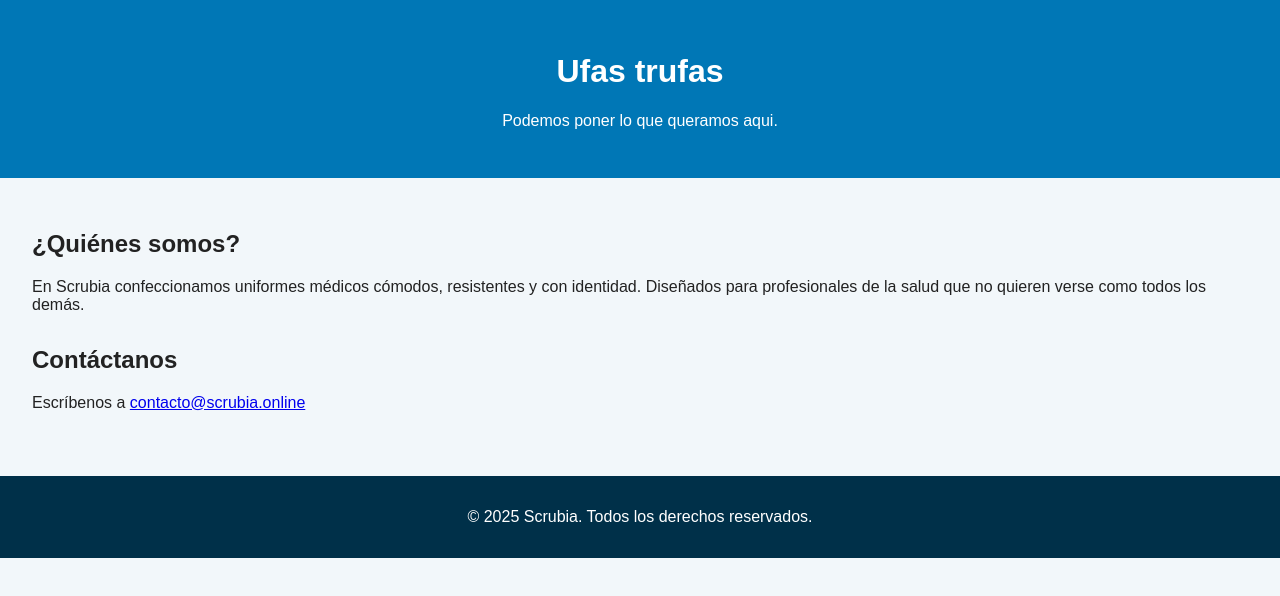
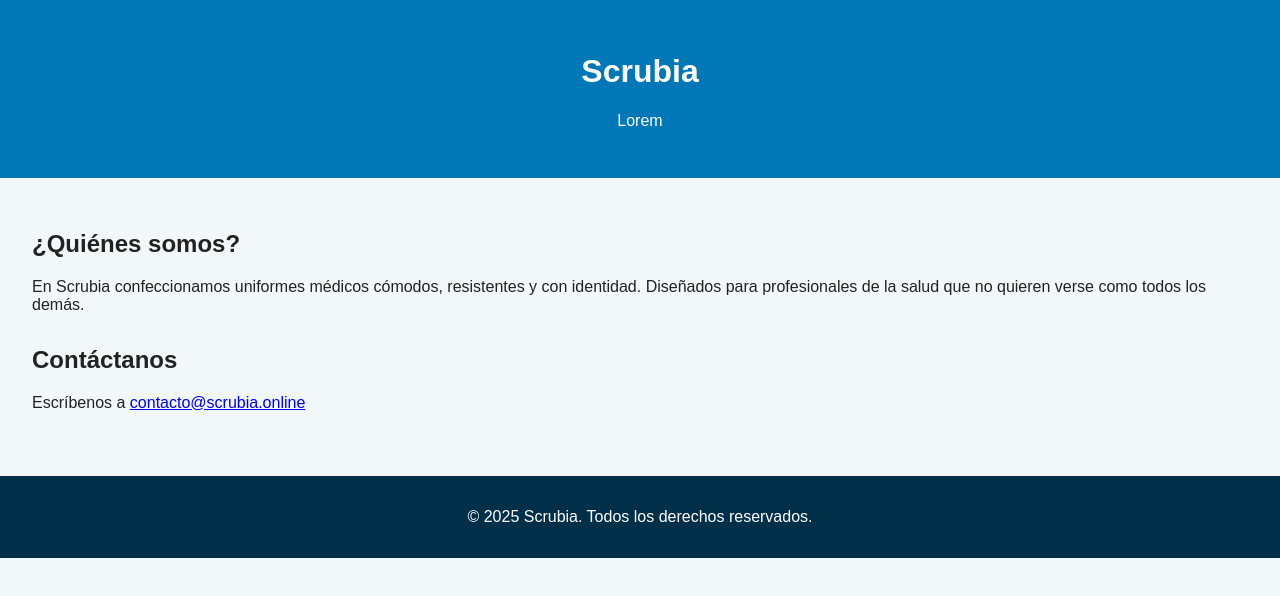
Before and after one commit to Controllo-Voyage/scrubia-web, a plain HTML site: page index.html in a window 1280 px wide. Drawn offline with Linux system fonts and the light colour scheme.

Commit message:
Cambio al original

```diff
--- a/index.html
+++ b/index.html
@@ -8,8 +8,8 @@
 </head>
 <body>
     <header>
-        <h1>Ufas trufas </h1>
-        <p>Podemos poner lo que queramos aqui.</p>
+        <h1>Scrubia</h1>
+        <p>Lorem</p>
     </header>
     <main>
         <section>
```
